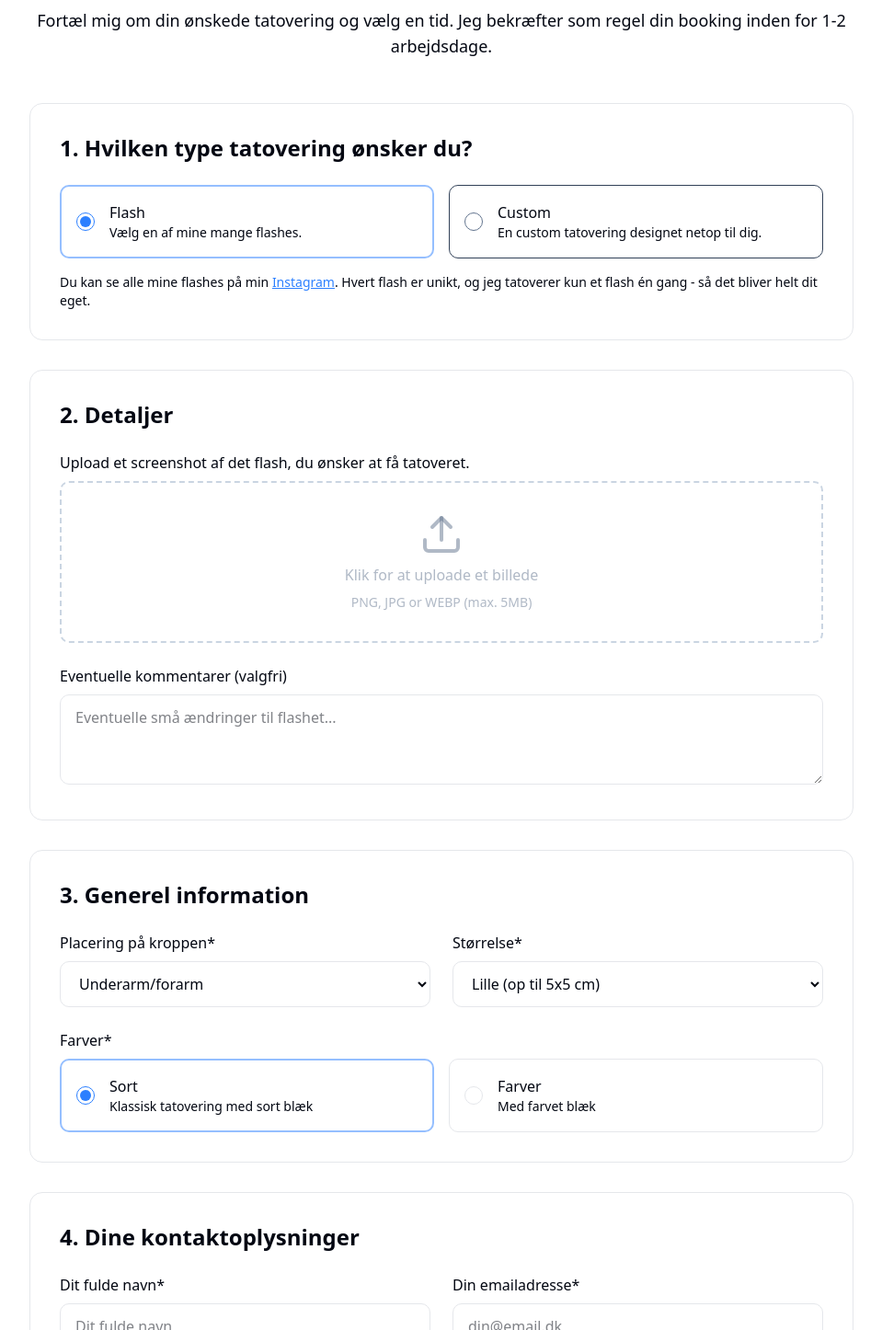
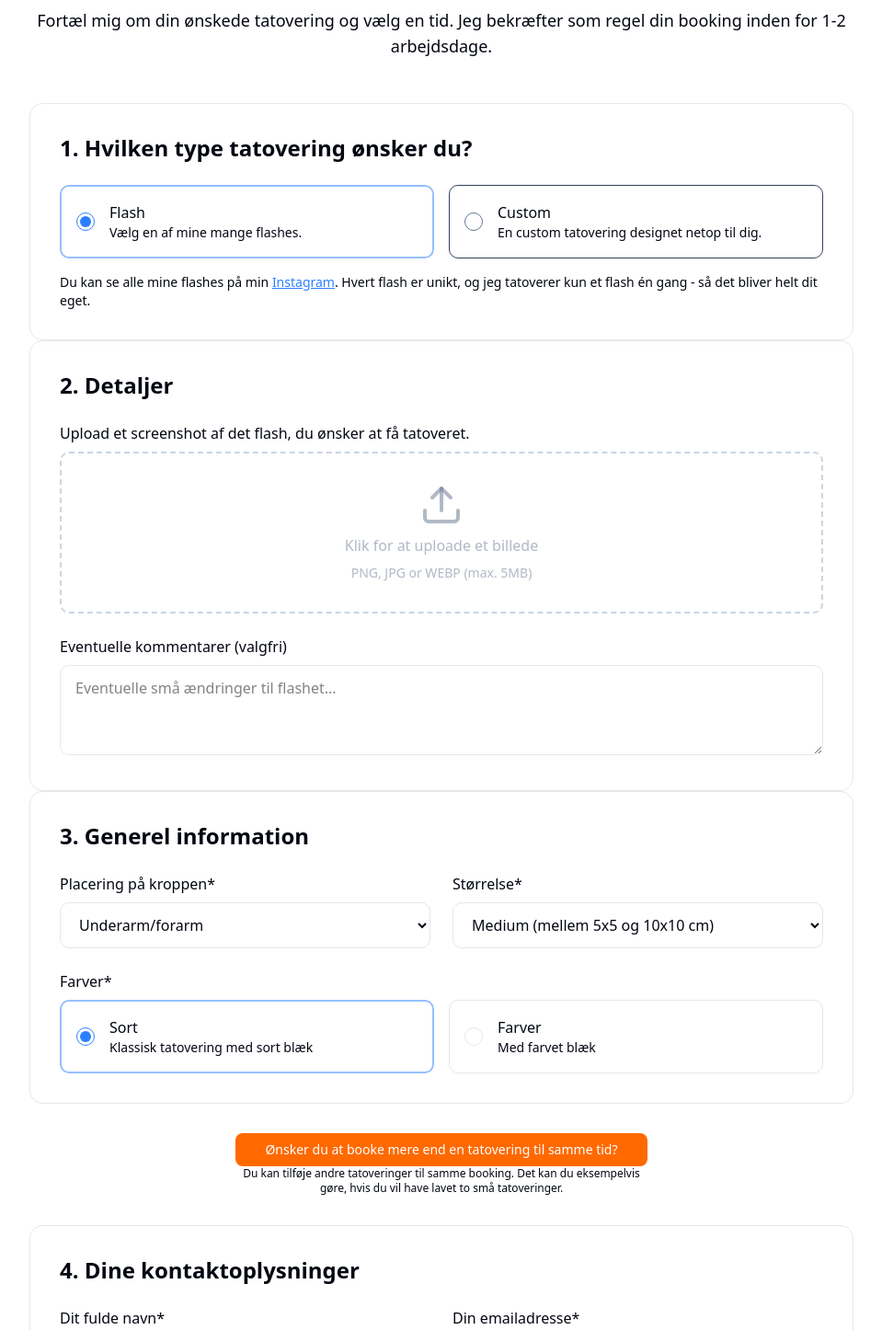
Before and after one commit to nordbobirk/02369-project, a Next.js app: page /booking in a window 1280 px wide. Shown: the part 224-1670 px from the top of the page at 92% size, without its empty margins (160-1119 px from the left). Built offline with nearby package versions, Linux system fonts and the light colour scheme.

Commit message:
feat: handle multiple tattoos in state

```diff
--- a/src/app/(public)/booking/_components/Form.tsx
+++ b/src/app/(public)/booking/_components/Form.tsx
@@ -2,9 +2,8 @@
 
 import type React from "react";
 
-import { useState, useRef } from "react";
+import { useState } from "react";
 import { Button } from "@/components/ui/button";
-import { Upload, Clock, DollarSign } from "lucide-react";
 import { Spinner } from "@/components/ui/spinner";
 import {
   DetailLevel,
@@ -14,12 +13,10 @@ import {
   TattooType,
 } from "@/lib/types";
 import { FormTitle } from "./FormTitle";
-import { TypeSelect } from "./TypeSelect";
-import { TypeDetails } from "./TypeDetails";
-import { General } from "./General";
 import { ContactInfo } from "./ContactInfo";
 import { Estimates } from "./Estimates";
 import { inspect } from "util";
+import { TattooForm } from "./TattooForm";
 
 // Placeholder functions for price and time estimates
 const estimatePrice = (formData: BookingFormData): number => {
@@ -30,54 +27,71 @@ const estimateTime = (formData: BookingFormData): number => {
   return 120;
 };
 
-// Type for the form data
+/**
+ * Form data for the booking form
+ */
 export type BookingFormData = {
-  tattooType: TattooType;
-  flashImage?: File | null;
-  customReferenceImages?: File[] | null;
-  flashComments?: string;
-  customDescription?: string;
-  detailLevel: DetailLevel;
-  placement: Placement;
-  size: Size;
-  colorOption: TattooColor;
-  colorDescription?: string;
+  tattoos: TattooData[];
   isFirstTattoo: boolean;
   customerName: string;
   customerEmail: string;
   customerPhone: string;
 };
 
+/**
+ * Data object representing a single tattoo
+ */
+export type TattooData = {
+  tattooType: TattooType;
+  flashImage?: File | null;
+  customReferenceImages?: File[] | null;
+  flashComments?: string;
+  customDescription?: string;
+  detailLevel?: DetailLevel;
+  placement: Placement;
+  size: Size;
+  colorOption: TattooColor;
+  colorDescription?: string;
+};
+
+/**
+ * The default tattoo in the form, ie. the default values for the forms tattoo section
+ */
+const DEFAULT_TATTOO: TattooData = {
+  colorOption: "BLACK",
+  placement: "ARM_LOWER",
+  size: "MEDIUM",
+  tattooType: "FLASH",
+};
+
 export default function BookingForm() {
   const [formData, setFormData] = useState<BookingFormData>({
-    tattooType: "FLASH",
-    flashImage: null,
-    customReferenceImages: null,
-    detailLevel: "LOW",
-    placement: "ARM_LOWER",
-    size: "SMALL",
-    colorOption: "BLACK",
     isFirstTattoo: false,
+    tattoos: [DEFAULT_TATTOO],
     customerName: "",
     customerEmail: "",
     customerPhone: "",
   });
 
-  const [customReferenceFiles, setCustomReferenceFiles] = useState<File[]>([]);
-  const [flashImageFile, setFlashImageFile] = useState<File | null>(null);
   const [priceEstimate, setPriceEstimate] = useState<number>(0);
   const [timeEstimate, setTimeEstimate] = useState<number>(0);
-  const flashFileInputRef = useRef<HTMLInputElement>(null);
-  const customFileInputRef = useRef<HTMLInputElement>(null);
-  const [isLoading, setIsLoading] = useState<boolean>(false);
+  const [isSubmissionLoading, setIsSubmissionLoading] =
+    useState<boolean>(false);
 
-  // Update estimates when form changes
+  /**
+   * Update the pricing and duration estimates in state based on mutated {@link BookingFormData}
+   * @param data booking form data, see {@link BookingFormData}
+   */
   const updateEstimates = (data: BookingFormData) => {
     setPriceEstimate(estimatePrice(data));
     setTimeEstimate(estimateTime(data));
   };
 
-  const handleInputChange = (
+  /**
+   * Handle input changes to global form values, ie. values not tied to a specific tattoo (e.g. customer info).
+   * @param e change event
+   */
+  const handleGlobalInputChange = (
     e: React.ChangeEvent<
       HTMLInputElement | HTMLTextAreaElement | HTMLSelectElement
     >
@@ -95,33 +109,45 @@ export default function BookingForm() {
     updateEstimates(newFormData);
   };
 
-  const handleFlashFileChange = (e: React.ChangeEvent<HTMLInputElement>) => {
-    if (e.target.files && e.target.files[0]) {
-      setFlashImageFile(e.target.files[0]);
-      setFormData({
-        ...formData,
-        flashImage: e.target.files[0],
-      });
-    }
+  /**
+   * Handle input changes to a tattoo based on the change event and the tattoos index.
+   * @param tattooIndex index of the tattoo
+   * @param e change event
+   */
+  const handleTattooInputChange = (
+    tattooIndex: number,
+    e: React.ChangeEvent<
+      HTMLInputElement | HTMLTextAreaElement | HTMLSelectElement
+    >
+  ) => {
+    const { name, value, type } = e.target;
+    const checked =
+      type === "checkbox" ? (e.target as HTMLInputElement).checked : undefined;
+
+    const newTattooData = {
+      ...formData.tattoos[tattooIndex],
+      [name]: type === "checkbox" ? checked : value,
+    };
+
+    const newFormData = {
+      ...formData,
+    };
+    newFormData.tattoos[tattooIndex] = newTattooData;
+
+    setFormData(newFormData);
+    updateEstimates(newFormData);
   };
 
-  const handleCustomFilesChange = (e: React.ChangeEvent<HTMLInputElement>) => {
-    if (e.target.files && e.target.files.length > 0) {
-      const filesArray = Array.from(e.target.files);
-      setCustomReferenceFiles(filesArray);
-      setFormData({
-        ...formData,
-        customReferenceImages: filesArray,
-      });
-    }
-  };
-
+  /**
+   * Handle form submission
+   * @param e form event
+   */
   const handleSubmit = async (e: React.FormEvent) => {
     e.preventDefault();
     console.log("submitting ", inspect(formData));
-    setIsLoading(true);
+    setIsSubmissionLoading(true);
     new Promise((resolve) => setTimeout(resolve, 1000)).then(() => {
-      setIsLoading(false);
+      setIsSubmissionLoading(false);
     });
   };
 
@@ -131,30 +157,38 @@ export default function BookingForm() {
         <div className="max-w-4xl mx-auto">
           <FormTitle />
           <form onSubmit={handleSubmit} className="space-y-8">
-            <TypeSelect
-              formData={formData}
-              handleInputChange={handleInputChange}
-            />
+            {/* map tattoo array */}
+            {formData.tattoos.map((tattoo, index) => (
+              <TattooForm
+                handleTattooInputChange={(e) =>
+                  handleTattooInputChange(index, e)
+                }
+                setTattooData={(tattooData: TattooData) => {
+                  const newFormData = formData;
+                  newFormData.tattoos[index] = tattooData;
+                  setFormData(newFormData);
+                }}
+                tattooData={tattoo}
+                key={index}
+              />
+            ))}
 
-            <TypeDetails
-              formData={formData}
-              customFileInputRef={customFileInputRef}
-              flashFileInputRef={flashFileInputRef}
-              customReferenceFiles={customReferenceFiles}
-              flashImageFile={flashImageFile}
-              handleCustomFilesChange={handleCustomFilesChange}
-              handleFlashFileChange={handleFlashFileChange}
-              handleInputChange={handleInputChange}
-            />
-
-            <General
-              formData={formData}
-              handleInputChange={handleInputChange}
-            />
+            <div className="flex justify-center">
+              <div className="flex flex-col justify-center w-1/2">
+                <Button className="bg-orange-500 lg-rounded hover:bg-orange-600 text-white">
+                  Ønsker du at booke mere end en tatovering til samme tid?
+                </Button>
+                <p className="text-xs text-center">
+                  Du kan tilføje andre tatoveringer til samme booking. Det kan
+                  du eksempelvis gøre, hvis du vil have lavet to små
+                  tatoveringer.
+                </p>
+              </div>
+            </div>
 
             <ContactInfo
               formData={formData}
-              handleInputChange={handleInputChange}
+              handleInputChange={handleGlobalInputChange}
             />
 
             <Estimates
@@ -168,7 +202,7 @@ export default function BookingForm() {
                 type="submit"
                 className="bg-red-600 hover:bg-red-700 text-white px-12 py-6 text-lg font-semibold rounded-xl shadow-lg hover:shadow-xl transition-all duration-300 transform hover:scale-105"
               >
-                {isLoading ? (
+                {isSubmissionLoading ? (
                   <Spinner className="mr-2" />
                 ) : (
                   "Indsend bookinganmodning"
--- a/src/app/(public)/booking/_components/General.tsx
+++ b/src/app/(public)/booking/_components/TattooForm/General.tsx
@@ -1,11 +1,11 @@
-import { BookingFormData } from "./Form";
+import { BookingFormData, TattooData } from "./Form";
 
 export function General({
-  formData,
-  handleInputChange,
+  tattooData,
+  handleTattooInputChange,
 }: {
-  formData: BookingFormData;
-  handleInputChange: (
+  tattooData: TattooData;
+  handleTattooInputChange: (
     e: React.ChangeEvent<
       HTMLInputElement | HTMLTextAreaElement | HTMLSelectElement
     >
@@ -23,8 +23,8 @@ export function General({
           <select
             id="placement"
             name="placement"
-            value={formData.placement}
-            onChange={handleInputChange}
+            value={tattooData.placement}
+            onChange={handleTattooInputChange}
             required
             className="w-full px-4 py-3 border rounded-lg"
           >
@@ -50,8 +50,8 @@ export function General({
           <select
             id="size"
             name="size"
-            value={formData.size}
-            onChange={handleInputChange}
+            value={tattooData.size}
+            onChange={handleTattooInputChange}
             required
             className="w-full px-4 py-3 border rounded-lg"
           >
@@ -67,7 +67,7 @@ export function General({
         <div className="grid grid-cols-1 md:grid-cols-2 gap-4">
           <label
             className={`flex items-center gap-4 p-4 rounded-lg cursor-pointer transition-all ${
-              formData.colorOption === "BLACK"
+              tattooData.colorOption === "BLACK"
                 ? "border-2 border-blue-500/50"
                 : "border hover:bg-slate-100/50"
             }`}
@@ -76,18 +76,16 @@ export function General({
               type="radio"
               name="colorOption"
               value="BLACK"
-              checked={formData.colorOption === "BLACK"}
-              onChange={handleInputChange}
+              checked={tattooData.colorOption === "BLACK"}
+              onChange={handleTattooInputChange}
               className="sr-only"
             />
             <div
               className={`w-5 h-5 rounded-full flex items-center justify-center border ${
-                formData.colorOption === "BLACK"
-                  ? "border-blue-500"
-                  : ""
+                tattooData.colorOption === "BLACK" ? "border-blue-500" : ""
               }`}
             >
-              {formData.colorOption === "BLACK" && (
+              {tattooData.colorOption === "BLACK" && (
                 <div className="w-3 h-3 rounded-full bg-blue-500"></div>
               )}
             </div>
@@ -99,7 +97,7 @@ export function General({
 
           <label
             className={`flex items-center gap-4 p-4 rounded-lg cursor-pointer transition-all ${
-              formData.colorOption === "COLORED"
+              tattooData.colorOption === "COLORED"
                 ? "border-2 border-blue-500/50"
                 : "border hover:bg-slate-100/50"
             }`}
@@ -108,18 +106,16 @@ export function General({
               type="radio"
               name="colorOption"
               value="COLORED"
-              checked={formData.colorOption === "COLORED"}
-              onChange={handleInputChange}
+              checked={tattooData.colorOption === "COLORED"}
+              onChange={handleTattooInputChange}
               className="sr-only"
             />
             <div
               className={`w-5 h-5 rounded-full flex items-center justify-center border ${
-                formData.colorOption === "COLORED"
-                  ? "border-blue-500"
-                  : ""
+                tattooData.colorOption === "COLORED" ? "border-blue-500" : ""
               }`}
             >
-              {formData.colorOption === "COLORED" && (
+              {tattooData.colorOption === "COLORED" && (
                 <div className="w-3 h-3 rounded-full bg-blue-500"></div>
               )}
             </div>
@@ -130,7 +126,7 @@ export function General({
           </label>
         </div>
 
-        {formData.colorOption === "COLORED" && (
+        {tattooData.colorOption === "COLORED" && (
           <div className="mt-4">
             <label
               htmlFor="colorDescription"
@@ -141,8 +137,8 @@ export function General({
             <textarea
               id="colorDescription"
               name="colorDescription"
-              value={formData.colorDescription || ""}
-              onChange={handleInputChange}
+              value={tattooData.colorDescription || ""}
+              onChange={handleTattooInputChange}
               rows={2}
               required
               className="w-full px-4 py-3 border rounded-lg"
--- a/src/app/(public)/booking/_components/TypeDetails.tsx
+++ b/src/app/(public)/booking/_components/TattooForm/TypeDetails.tsx
@@ -1,24 +1,24 @@
-import { BookingFormData } from "./Form";
+import { BookingFormData, TattooData } from "./Form";
 import { Upload } from "lucide-react";
 
 export function TypeDetails({
-  formData,
+  tattooData,
   flashFileInputRef,
   customFileInputRef,
   handleFlashFileChange,
   handleCustomFilesChange,
   flashImageFile,
   customReferenceFiles,
-  handleInputChange,
+  handleTattooInputChange,
 }: {
-  formData: BookingFormData;
+  tattooData: TattooData;
   flashFileInputRef: React.RefObject<HTMLInputElement | null>;
   customFileInputRef: React.RefObject<HTMLInputElement | null>;
   handleFlashFileChange: (e: React.ChangeEvent<HTMLInputElement>) => void;
   handleCustomFilesChange: (e: React.ChangeEvent<HTMLInputElement>) => void;
   flashImageFile: File | null;
   customReferenceFiles: File[];
-  handleInputChange: (
+  handleTattooInputChange: (
     e: React.ChangeEvent<
       HTMLInputElement | HTMLTextAreaElement | HTMLSelectElement
     >
@@ -28,7 +28,7 @@ export function TypeDetails({
     <div className="backdrop-blur-sm rounded-xl p-8 border">
       <h2 className="text-2xl font-bold mb-6">2. Detaljer</h2>
 
-      {formData.tattooType === "FLASH" ? (
+      {tattooData.tattooType === "FLASH" ? (
         <div className="space-y-6">
           <div>
             <label className="block font-medium mb-2">
@@ -70,8 +70,8 @@ export function TypeDetails({
             <textarea
               id="flashComments"
               name="flashComments"
-              value={formData.flashComments}
-              onChange={handleInputChange}
+              value={tattooData.flashComments}
+              onChange={handleTattooInputChange}
               rows={3}
               className="w-full px-4 py-3 border rounded-lg"
               placeholder="Eventuelle små ændringer til flashet..."
@@ -90,8 +90,8 @@ export function TypeDetails({
             <textarea
               id="customDescription"
               name="customDescription"
-              value={formData.customDescription || ""}
-              onChange={handleInputChange}
+              value={tattooData.customDescription || ""}
+              onChange={handleTattooInputChange}
               rows={4}
               required
               className="w-full px-4 py-3 rounded-lg border"
@@ -154,8 +154,8 @@ export function TypeDetails({
             <select
               id="detailLevel"
               name="detailLevel"
-              value={formData.detailLevel || ""}
-              onChange={handleInputChange}
+              value={tattooData.detailLevel || ""}
+              onChange={handleTattooInputChange}
               required
               className="w-full px-4 py-3 border rounded-lg"
             >
--- a/src/app/(public)/booking/_components/TypeSelect.tsx
+++ b/src/app/(public)/booking/_components/TattooForm/TypeSelect.tsx
@@ -1,12 +1,12 @@
 import { InstagramTextLink } from "@/components/common/Socials";
-import { BookingFormData } from "./Form";
+import { TattooData } from "../Form";
 
 export function TypeSelect({
-  formData,
-  handleInputChange,
+  tattooData,
+  handleTattooInputChange,
 }: {
-  formData: BookingFormData;
-  handleInputChange: (
+  tattooData: TattooData;
+  handleTattooInputChange: (
     e: React.ChangeEvent<
       HTMLInputElement | HTMLTextAreaElement | HTMLSelectElement
     >
@@ -22,7 +22,7 @@ export function TypeSelect({
         {/* flash */}
         <label
           className={`flex items-center gap-4 p-4 rounded-lg cursor-pointer transition-all ${
-            formData.tattooType === "FLASH"
+            tattooData.tattooType === "FLASH"
               ? "border-2 border-blue-500/50"
               : "border border-slate-700 hover:bg-slate-100/50"
           }`}
@@ -31,18 +31,16 @@ export function TypeSelect({
             type="radio"
             name="tattooType"
             value="FLASH"
-            checked={formData.tattooType === "FLASH"}
-            onChange={handleInputChange}
+            checked={tattooData.tattooType === "FLASH"}
+            onChange={handleTattooInputChange}
             className="sr-only"
           />
           <div
             className={`w-5 h-5 rounded-full flex items-center justify-center border ${
-              formData.tattooType === "FLASH"
-                ? "border-blue-500"
-                : ""
+              tattooData.tattooType === "FLASH" ? "border-blue-500" : ""
             }`}
           >
-            {formData.tattooType === "FLASH" && (
+            {tattooData.tattooType === "FLASH" && (
               <div className="w-3 h-3 rounded-full bg-blue-500"></div>
             )}
           </div>
@@ -55,7 +53,7 @@ export function TypeSelect({
         {/* custom */}
         <label
           className={`flex items-center gap-4 p-4 rounded-lg cursor-pointer transition-all ${
-            formData.tattooType === "CUSTOM"
+            tattooData.tattooType === "CUSTOM"
               ? "border-2 border-blue-500/50 hover:bg-slate-100/50"
               : "border border-slate-700 hover:bg-slate-100/50"
           }`}
@@ -64,18 +62,18 @@ export function TypeSelect({
             type="radio"
             name="tattooType"
             value="CUSTOM"
-            checked={formData.tattooType === "CUSTOM"}
-            onChange={handleInputChange}
+            checked={tattooData.tattooType === "CUSTOM"}
+            onChange={handleTattooInputChange}
             className="sr-only"
           />
           <div
             className={`w-5 h-5 rounded-full flex items-center justify-center border ${
-              formData.tattooType === "CUSTOM"
+              tattooData.tattooType === "CUSTOM"
                 ? "border-blue-500"
                 : "border-slate-500"
             }`}
           >
-            {formData.tattooType === "CUSTOM" && (
+            {tattooData.tattooType === "CUSTOM" && (
               <div className="w-3 h-3 rounded-full bg-blue-500"></div>
             )}
           </div>
@@ -87,7 +85,7 @@ export function TypeSelect({
           </div>
         </label>
       </div>
-      {formData.tattooType === "FLASH" && (
+      {tattooData.tattooType === "FLASH" && (
         <p className="text-sm pt-4">
           Du kan se alle mine flashes på min{" "}
           <InstagramTextLink text={"Instagram"} />. Hvert flash er unikt, og jeg
--- /dev/null
+++ b/src/app/(public)/booking/_components/TattooForm/index.tsx
@@ -0,0 +1,67 @@
+import { useRef, useState } from "react";
+import { TattooData } from "../Form";
+import { General } from "./General";
+import { TypeDetails } from "./TypeDetails";
+import { TypeSelect } from "./TypeSelect";
+
+export function TattooForm({
+  tattooData,
+  handleTattooInputChange,
+  setTattooData,
+}: {
+  tattooData: TattooData;
+  handleTattooInputChange: (
+    e: React.ChangeEvent<
+      HTMLInputElement | HTMLTextAreaElement | HTMLSelectElement
+    >
+  ) => void;
+  setTattooData: (tattooData: TattooData) => void
+}) {
+  const [customReferenceFiles, setCustomReferenceFiles] = useState<File[]>([]);
+  const [flashImageFile, setFlashImageFile] = useState<File | null>(null);
+  const flashFileInputRef = useRef<HTMLInputElement>(null);
+  const customFileInputRef = useRef<HTMLInputElement>(null);
+
+  const handleFlashFileChange = (e: React.ChangeEvent<HTMLInputElement>) => {
+    if (e.target.files && e.target.files[0]) {
+      setFlashImageFile(e.target.files[0]);
+      setTattooData({
+        ...tattooData,
+        flashImage: e.target.files[0],
+      });
+    }
+  };
+
+  const handleCustomFilesChange = (e: React.ChangeEvent<HTMLInputElement>) => {
+    if (e.target.files && e.target.files.length > 0) {
+      const filesArray = Array.from(e.target.files);
+      setCustomReferenceFiles(filesArray);
+      setTattooData({
+        ...tattooData,
+        customReferenceImages: filesArray,
+      });
+    }
+  };
+
+  return (
+    <div>
+      <TypeSelect
+        tattooData={tattooData}
+        handleTattooInputChange={handleTattooInputChange}
+      />
+
+      <TypeDetails
+        tattooData={tattooData}
+        customFileInputRef={customFileInputRef}
+        flashFileInputRef={flashFileInputRef}
+        customReferenceFiles={customReferenceFiles}
+        flashImageFile={flashImageFile}
+        handleCustomFilesChange={handleCustomFilesChange}
+        handleFlashFileChange={handleFlashFileChange}
+        handleTattooInputChange={handleTattooInputChange}
+      />
+
+      <General tattooData={tattooData} handleTattooInputChange={handleTattooInputChange} />
+    </div>
+  );
+}
```
